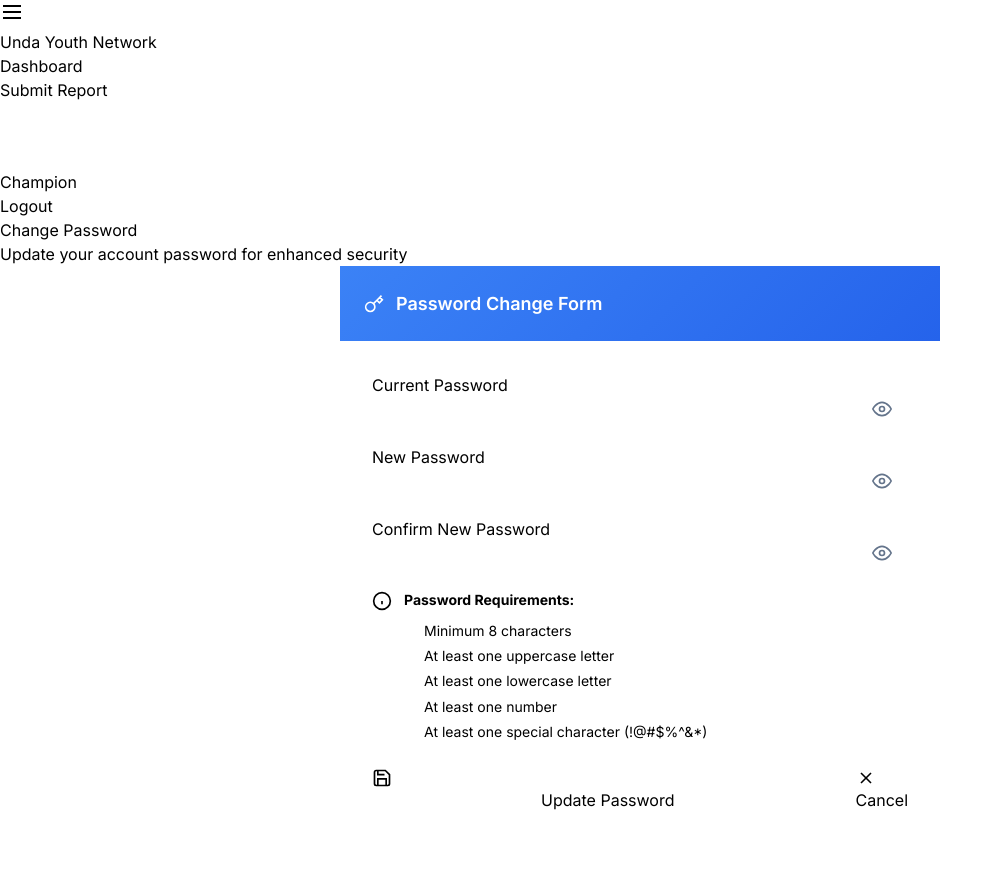
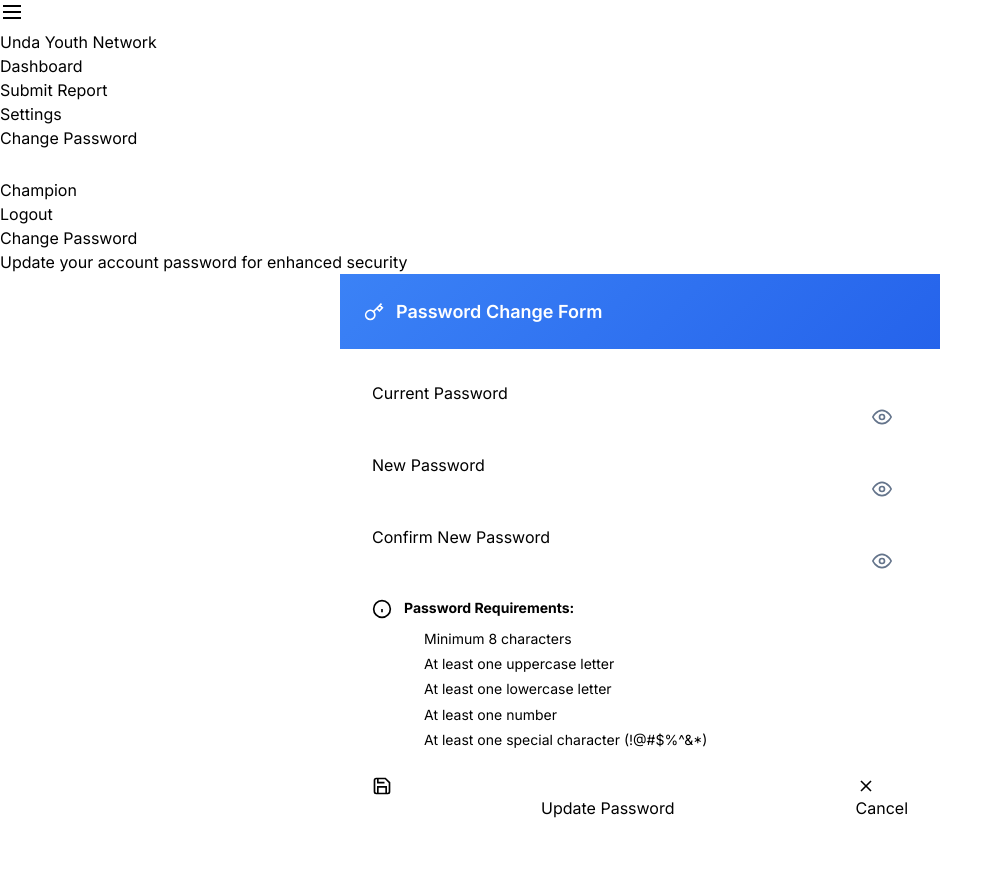
Before and after one commit to JamesKamau-5773/unda-youth-network-backend, a Flask app: page /admin/change-password in a window 1280 px wide. Shown: the whole page, without its empty margins (0-1002 px from the left). Before the commit the page ends 810 px from the top, so only its background shows below. Run offline with Flask 3, Linux system fonts and the light colour scheme; the visitor is signed in with stand-in values (Sample User, id 1); some libraries are stand-ins or nearby versions.

Commit message:
fix: reorganize navigation menu with proper routes
- Add all available routes to admin navigation (Dashboard, Manage Users, Create User, Register Champion, Settings, Change Password)
- Add proper routes to supervisor navigation (Dashboard, My Champions, Settings, Change Password)
- Add proper routes to champion navigation (Dashboard, Submit Report, Settings, Change Password)
- Remove broken Help & Support link
- Ensure all navigation links are functional and properly routed

```diff
--- a/templates/base.html
+++ b/templates/base.html
@@ -362,39 +362,49 @@
                         <a href="{{ url_for('admin.dashboard') }}" class="sidebar-nav-link {% if request.endpoint == 'admin.dashboard' %}active{% endif %}">Dashboard</a>
                     </li>
                     <li class="sidebar-nav-item">
-                        <a href="{{ url_for('auth.register') }}" class="sidebar-nav-link {% if request.endpoint == 'auth.register' %}active{% endif %}">Register User</a>
+                        <a href="{{ url_for('admin.manage_users') }}" class="sidebar-nav-link {% if request.endpoint == 'admin.manage_users' %}active{% endif %}">Manage Users</a>
+                    </li>
+                    <li class="sidebar-nav-item">
+                        <a href="{{ url_for('admin.create_user') }}" class="sidebar-nav-link {% if request.endpoint == 'admin.create_user' %}active{% endif %}">Create User</a>
+                    </li>
+                    <li class="sidebar-nav-item">
+                        <a href="{{ url_for('admin.create_champion') }}" class="sidebar-nav-link {% if request.endpoint == 'admin.create_champion' %}active{% endif %}">Register Champion</a>
                     </li>
                     <li class="sidebar-nav-item">
                         <a href="{{ url_for('admin.settings') }}" class="sidebar-nav-link {% if request.endpoint == 'admin.settings' %}active{% endif %}">Settings</a>
+                    </li>
+                    <li class="sidebar-nav-item">
+                        <a href="{{ url_for('admin.change_password') }}" class="sidebar-nav-link {% if request.endpoint == 'admin.change_password' %}active{% endif %}">Change Password</a>
                     </li>
                     {% elif current_user.role == 'Supervisor' %}
                     <li class="sidebar-nav-item">
                         <a href="{{ url_for('supervisor.dashboard') }}" class="sidebar-nav-link {% if request.endpoint == 'supervisor.dashboard' %}active{% endif %}">Dashboard</a>
                     </li>
                     <li class="sidebar-nav-item">
-                        <a href="#" class="sidebar-nav-link">My Champions</a>
+                        <a href="{{ url_for('supervisor.dashboard') }}" class="sidebar-nav-link {% if request.endpoint == 'supervisor.dashboard' %}active{% endif %}">My Champions</a>
+                    </li>
+                    <li class="sidebar-nav-item">
+                        <a href="{{ url_for('admin.settings') }}" class="sidebar-nav-link {% if request.endpoint == 'admin.settings' %}active{% endif %}">Settings</a>
+                    </li>
+                    <li class="sidebar-nav-item">
+                        <a href="{{ url_for('admin.change_password') }}" class="sidebar-nav-link {% if request.endpoint == 'admin.change_password' %}active{% endif %}">Change Password</a>
                     </li>
                     {% elif current_user.role == 'Champion' %}
                     <li class="sidebar-nav-item">
                         <a href="{{ url_for('champion.dashboard') }}" class="sidebar-nav-link {% if request.endpoint == 'champion.dashboard' %}active{% endif %}">Dashboard</a>
                     </li>
                     <li class="sidebar-nav-item">
-                        <a href="#" class="sidebar-nav-link">Submit Report</a>
+                        <a href="{{ url_for('champion.dashboard') }}" class="sidebar-nav-link {% if request.endpoint == 'champion.dashboard' %}active{% endif %}">Submit Report</a>
+                    </li>
+                    <li class="sidebar-nav-item">
+                        <a href="{{ url_for('admin.settings') }}" class="sidebar-nav-link {% if request.endpoint == 'admin.settings' %}active{% endif %}">Settings</a>
+                    </li>
+                    <li class="sidebar-nav-item">
+                        <a href="{{ url_for('admin.change_password') }}" class="sidebar-nav-link {% if request.endpoint == 'admin.change_password' %}active{% endif %}">Change Password</a>
                     </li>
                     {% endif %}
                 </ul>
             </nav>
-
-            <div style="margin-top: auto; padding-top: 1rem;">
-                <a href="#" class="sidebar-nav-link" style="color: rgba(255, 255, 255, 0.7); font-size: 0.875rem;">
-                    <svg width="16" height="16" viewBox="0 0 24 24" fill="none" stroke="currentColor" stroke-width="2" style="display: inline-block; vertical-align: middle; margin-right: 0.5rem;">
-                        <circle cx="12" cy="12" r="10"></circle>
-                        <path d="M9.09 9a3 3 0 0 1 5.83 1c0 2-3 3-3 3"></path>
-                        <line x1="12" y1="17" x2="12.01" y2="17"></line>
-                    </svg>
-                    Help & Support
-                </a>
-            </div>
 
             <div class="sidebar-user">
                 <div style="color: white; font-weight: 600; margin-bottom: 0.25rem;">{{ current_user.username }}</div>
```
